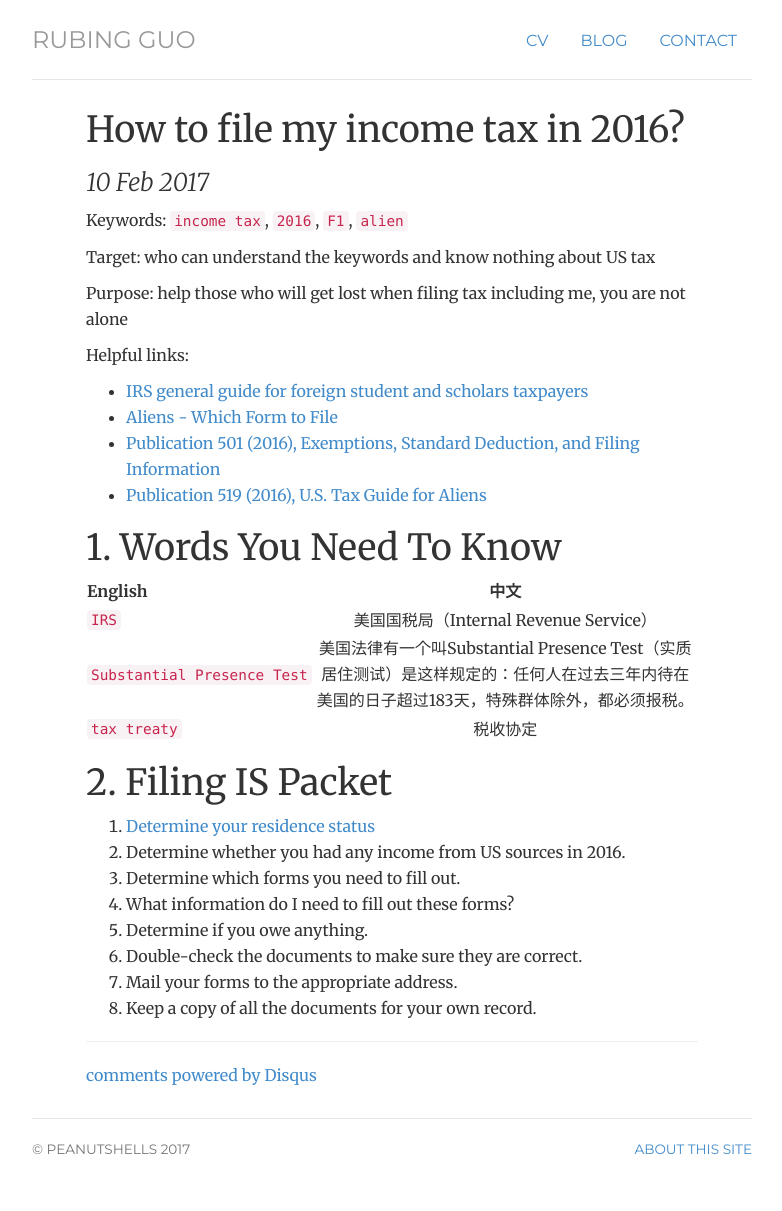
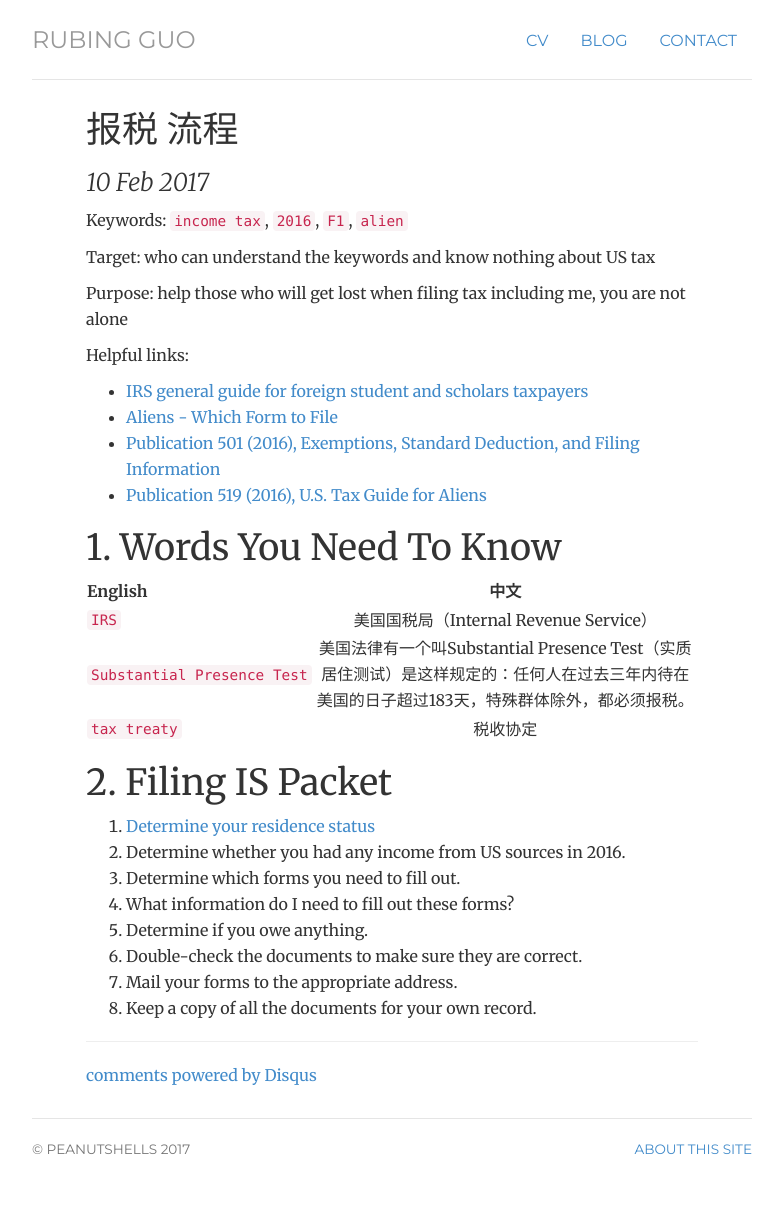
Before and after one commit to flower-joke/peanutshells.github.io, a Jekyll site: the page built from _posts/2017-02-10-filing-IS.md, in a window 1280 px wide. Shown: the whole page, without its empty margins (248-1030 px from the left). Built offline with Jekyll 4.4.1, drawn with Linux system fonts in a browser that asks for light colours; nearby versions of some CDN libraries; our own code applies the rules of GitHub Pages for plain Markdown files; comment, search, counter and statistics services are not loaded.

Commit message:
Update 2017-02-10-filing-IS.md

```diff
--- a/_posts/2017-02-10-filing-IS.md
+++ b/_posts/2017-02-10-filing-IS.md
@@ -1,5 +1,5 @@
 ---
-title: How to file my income tax in 2016?
+title: 报税 流程
 data: 2017-02-10
 ---
 
```
